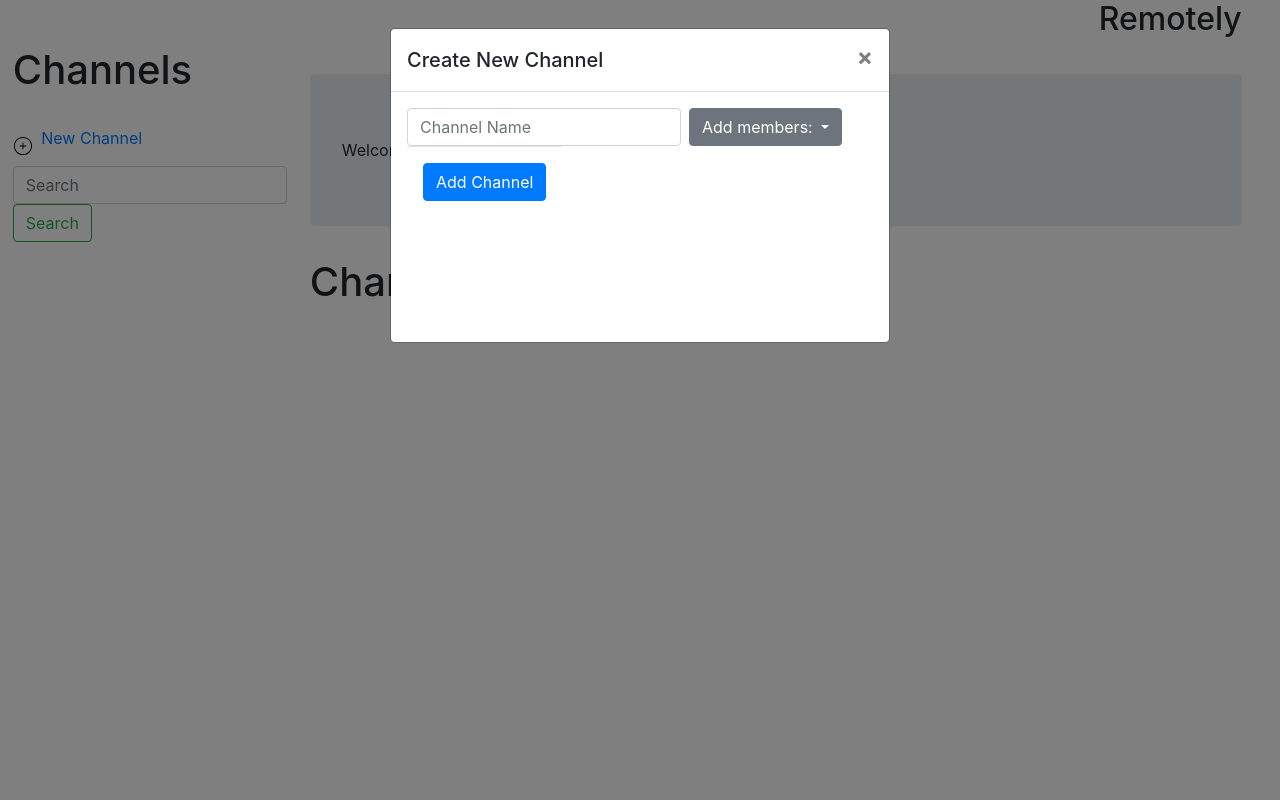
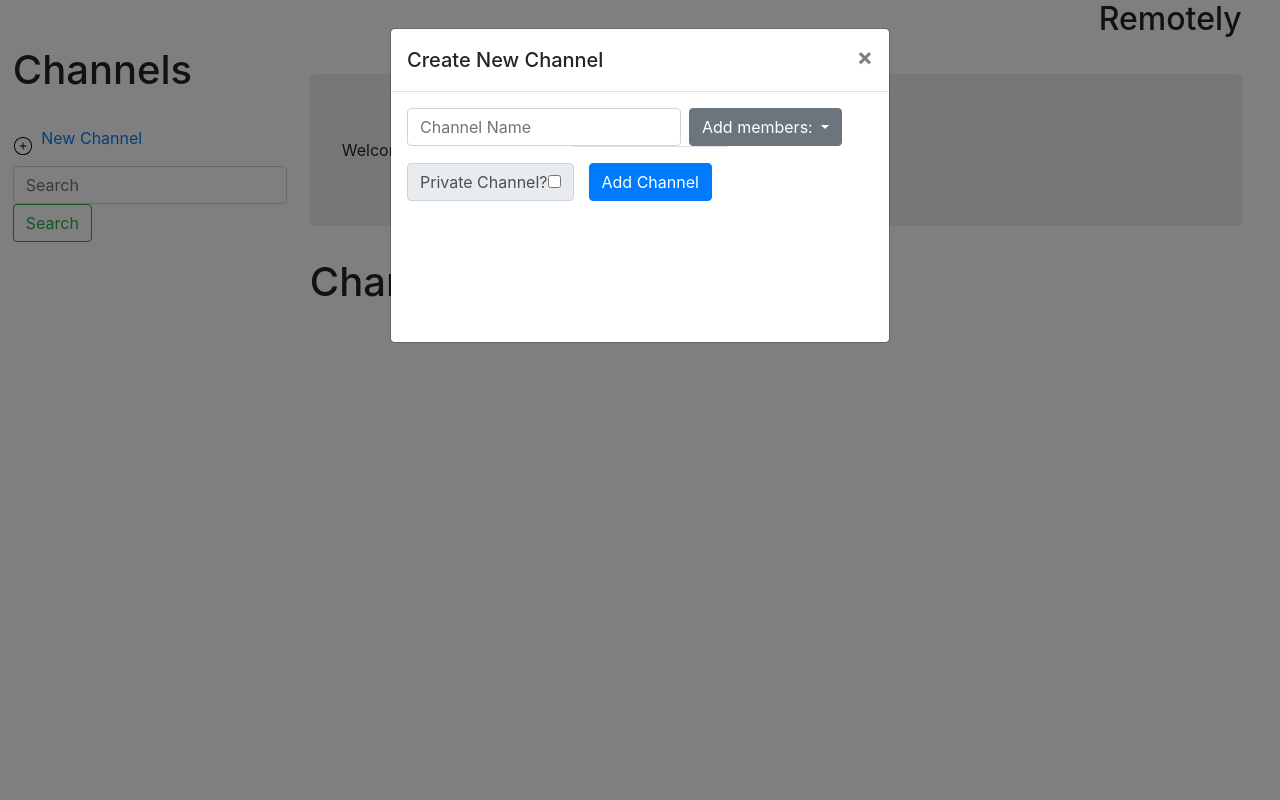
Before and after one commit to omerco1/remotely, a Django app: page / in a window 1280 px wide, after a click on "New Channel". Run offline with Django 3.2, Linux system fonts and the light colour scheme; the visitor is signed in with stand-in values (Sample User, id 1); data that the repository does not hold is empty; some libraries are stand-ins or nearby versions.

Commit message:
working add channel, will not add new channel if already exists, filters feed by public channels only, which is toggalable in the new channel prompt modal

```diff
--- a/slack_channel_app/remotely/models.py
+++ b/slack_channel_app/remotely/models.py
@@ -1,5 +1,6 @@
 from django.db import models
 from django.contrib.auth.models import AbstractUser
+from django.contrib import admin
 
 # Create your models here.
 class Message(models.Model):
@@ -22,12 +23,12 @@ class User(AbstractUser):
 
 class Channel_Member(models.Model):
     # Channel members table - is a relationship better?
-
+    #group_id = models.SmallIntegerField(default=0)
     channels = models.ManyToManyField("Channel", blank=True, related_name="members")
     user = models.OneToOneField(User, on_delete=models.CASCADE, primary_key=True)
 
     def __str__(self):
-        return (f"username: TODO")
+        return (f"channel_group_id-")
 
 class Channel(models.Model):
 
@@ -36,6 +37,7 @@ class Channel(models.Model):
     name = models.CharField(max_length=64)
     num_users =models.SmallIntegerField()
     public = models.BooleanField(default=True)
+    description = models.CharField(max_length=512,  blank=True,null=True)
 
     def __str__(self):
         return (f"name: {self.name} number of users: {self.num_users}")
--- a/slack_channel_app/remotely/templates/index.html
+++ b/slack_channel_app/remotely/templates/index.html
@@ -97,6 +97,12 @@
                           {% endfor %}
                         </div>
                       </div>
+                      <div class="input-group-prepend">
+                          <div class="input-group-text">
+                            <label> Private Channel? </label>
+                            <input name="private_channel_check" type="checkbox" aria-label="Checkbox for following text input">
+                          </div>
+                        </div>
 
                       <div class="modal-footer">
                         <button type="submit" class="btn btn-primary">Add Channel</button>
--- a/slack_channel_app/remotely/views.py
+++ b/slack_channel_app/remotely/views.py
@@ -5,8 +5,10 @@ from django.contrib.auth import authenticate, login, logout
 from django.contrib.auth.decorators import login_required
 from django.urls import reverse
 from django.contrib.auth.models import User
+from django.contrib.auth import get_user_model
 from .models import *
 import uuid
+import datetime
 
 # when inheriting from a super in python to overwrite constructor
 # super().__init__(fname, lname)
@@ -21,7 +23,7 @@ def index(request):
     if not request.user.is_authenticated:
         return render(request, "login.html")
 
-    chns = Channel.objects.all()
+    chns = Channel.objects.filter(public=True)
     create_channel_msg = ''
 
     # For now pulling all users available as a proof of concept
@@ -33,17 +35,33 @@ def index(request):
         'message': ''
 
     }
-
     # Creating new channel
     if request.method == 'POST':
         try:
-            if Channel.objects.get(name=request.POST['channel_name']) != None:
+            if Channel.objects.get(name=request.POST['channel_name']):
                 context["message"] = 'Error: Channel with that name already exists!'
                 return render(request, "index.html", context)
         except:
-            chan = Channel(name=request.POST['channel_name'], num_users=1)
+            is_public = False
+            try:
+                is_public = True if ((request.POST['private_channel_check']) == 'on') else False
+            except:
+                print('here')
+                is_public = False
+
+            chan = Channel(name=request.POST['channel_name'], num_users=1, public=is_public)
             chan.save()
 
+            chanMem = Channel_Member()
+            chanMem.user = (User.objects.get(username=request.user.username))
+            chanMem.channels.add(chan)
+            chanMem.save()
+
+            # TODO: Change to query by uuid
+            #chanMem.user =   # get_user_model()
+            #print(f"user: {User.objects.get(username=request.user.username).username} uuid: {User.objects.get(username=request.user.username).uuid}")
+            #chanMem.channels = chan
+            #chanMem.save()
 
 
     #return HttpResponse("Hello!")
@@ -120,6 +138,8 @@ def reqister_user(request):
         if user is not None:
             user.first_name = first_name
             user.last_name = last_name
+            user.uuid = uuid.uuid1()
+            user.date_joined = datetime.datetime.now()
             user.save()
             return HttpResponseRedirect(reverse('login'))
     except Exception as e:
```
